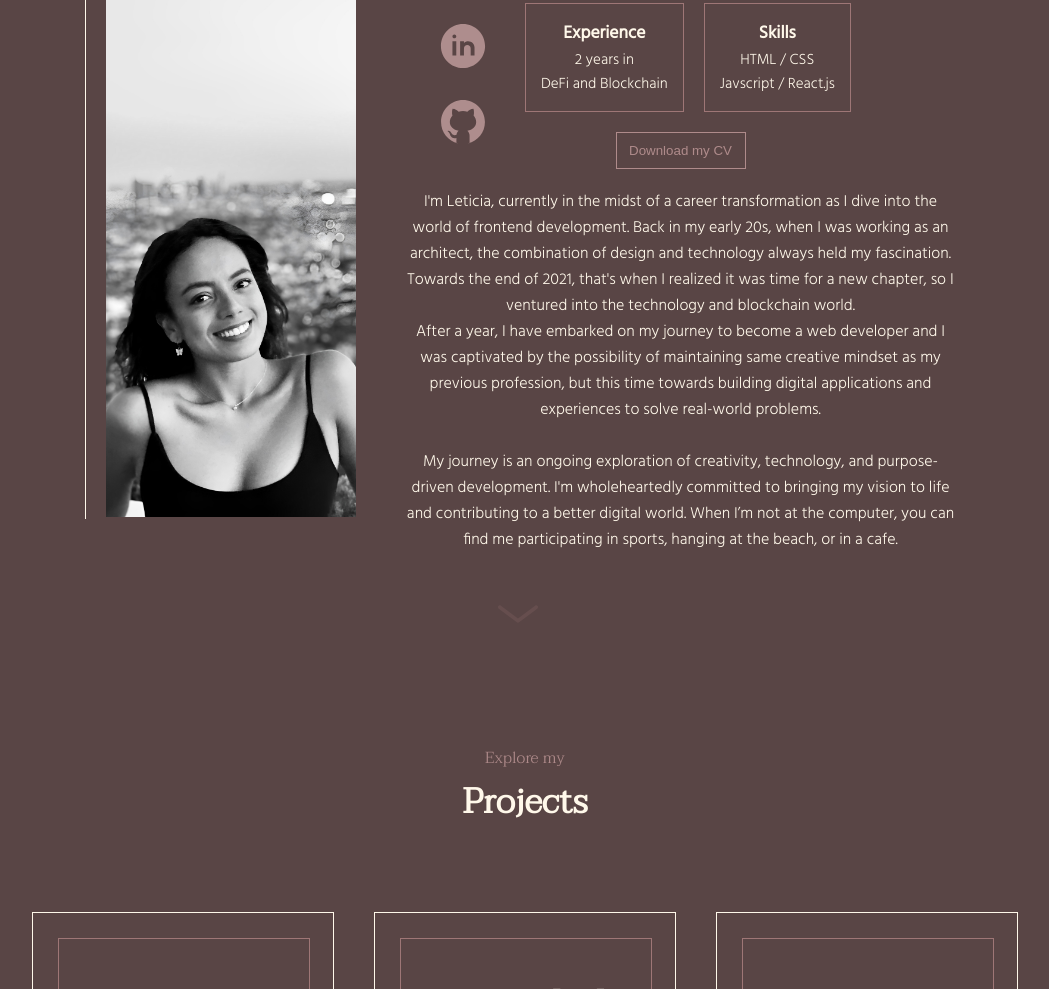
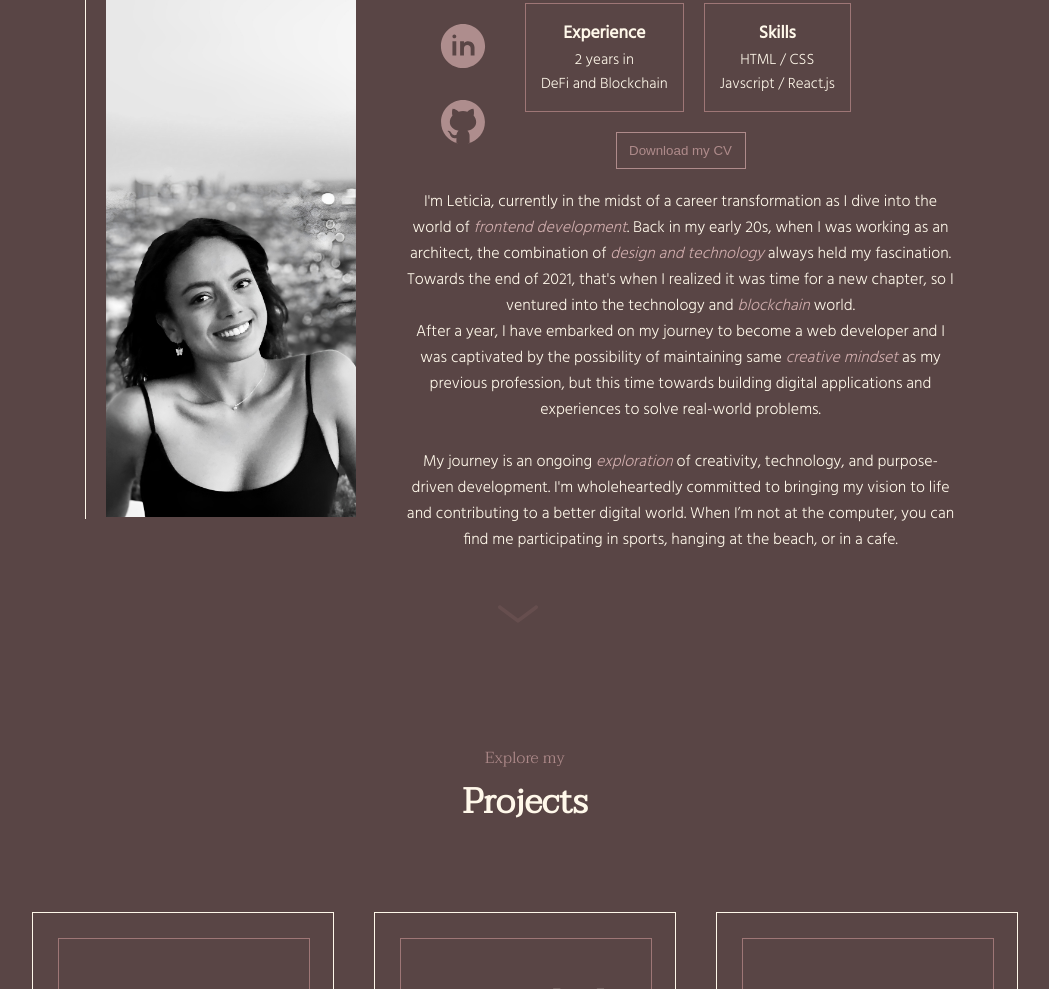
Before and after one commit to leticarolina/personal-portfolio, a plain HTML site: page index.html in a window 1280 px wide. Shown: the part 936-1925 px from the top of the page, without its empty margins (115-1164 px from the left). Drawn offline with nearby package versions, Linux system fonts and the light colour scheme.

Commit message:
final commit

```diff
--- a/index.html
+++ b/index.html
@@ -158,26 +158,32 @@
           <div class="about-text-container">
             <p class="bio">
               I'm Leticia, currently in the midst of a career transformation as
-              I dive into the world of frontend development. Back in my early
-              20s, when I was working as an architect, the combination of design
-              and technology always held my fascination. Towards the end of
-              2021, that's when I realized it was time for a new chapter, so I
-              ventured into the technology and blockchain world.
-              <br />After a year, I have embarked on my journey to become a web
-              developer and I was captivated by the possibility of maintaining
-              same creative mindset as my previous profession, but this time
-              towards building digital applications and experiences to solve
-              real-world problems. <br /><br />My journey is an ongoing
-              exploration of creativity, technology, and purpose-driven
-              development. I'm wholeheartedly committed to bringing my vision to
-              life and contributing to a better digital world. When I’m not at
-              the computer, you can find me participating in sports, hanging at
-              the beach, or in a cafe.
+              I dive into the world of
+              <span class="highlight">frontend development</span>. Back in my
+              early 20s, when I was working as an architect, the combination of
+              <span class="highlight">design and technology</span> always held
+              my fascination. Towards the end of 2021, that's when I realized it
+              was time for a new chapter, so I ventured into the technology and
+              <span class="highlight">blockchain</span> world. <br />After a
+              year, I have embarked on my journey to become a web developer and
+              I was captivated by the possibility of maintaining same
+              <span class="highlight">creative mindset</span> as my previous
+              profession, but this time towards building digital applications
+              and experiences to solve real-world problems. <br /><br />My
+              journey is an ongoing
+              <span class="highlight">exploration</span> of creativity,
+              technology, and purpose-driven development. I'm wholeheartedly
+              committed to bringing my vision to life and contributing to a
+              better digital world. When I’m not at the computer, you can find
+              me participating in sports, hanging at the beach, or in a cafe.
             </p>
           </div>
         </div>
         <a href="#projects" class="arrow-container"
-          ><img src="pictures/arrow.svg" alt="Arrow icon" class="icon-arrow"
+          ><img
+            src="pictures/arrow.svg"
+            alt="Arrow icon"
+            class="icon-arrow second-arrow"
         /></a>
       </div>
     </section>
--- a/style.css
+++ b/style.css
@@ -314,6 +314,10 @@ a:hover {
   padding: 0px 30px 20px;
 }
 
+.highlight {
+  color: #d1aeae;
+  font-style: italic;
+}
 .bio {
   font-size: 16px;
 }
@@ -617,7 +621,9 @@ a .icon:hover {
     height: 90vh;
     align-items: center;
   }
-
+  .second-arrow {
+    display: none;
+  }
   .section__pic-container {
     margin-bottom: 100px;
   }
```
Also changed, not shown: pthtml.html (+22 -14 lines).
